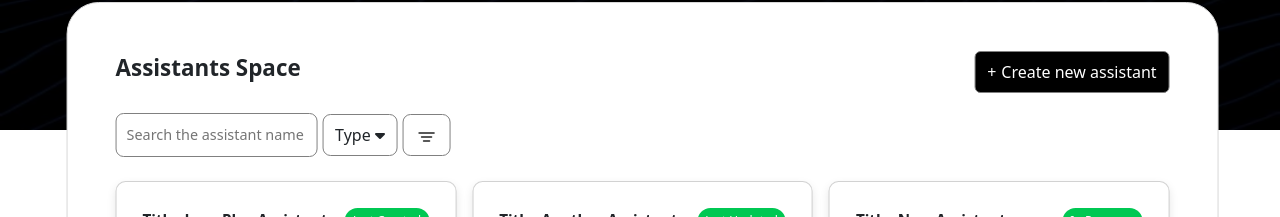
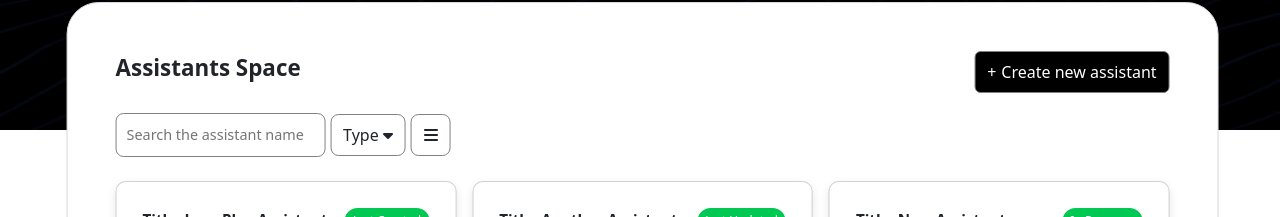
Before and after one commit to ibrahimsaber1/LARA-Platform-Frontend, a React (Vite) app: page / in a window 1280 px wide. Shown: the part 190-407 px from the top of the page. Built offline with nearby package versions, Linux system fonts and the light colour scheme.

Commit message:
edit the bar minue icon

```diff
--- a/src/Components/Pages/Home/Main.jsx
+++ b/src/Components/Pages/Home/Main.jsx
@@ -27,35 +27,7 @@ const Main = ({ onShowCreateAssistant }) => {
             Type <i className="fa-sharp fa-solid fa-caret-down"></i>
           </button>
           <button className="btn sort-btn w-10">
-            <svg
-              width={22}
-              height={18}
-              viewBox="0 0 22 18"
-              fill="none"
-              xmlns="http://www.w3.org/2000/svg"
-            >
-              <path
-                d="M18.5 5H3.5"
-                stroke="#232323"
-                strokeWidth="1.5"
-                strokeLinecap="round"
-                strokeLinejoin="round"
-              />
-              <path
-                d="M16 9H6"
-                stroke="#232323"
-                strokeWidth="1.5"
-                strokeLinecap="round"
-                strokeLinejoin="round"
-              />
-              <path
-                d="M14 13H8"
-                stroke="#232323"
-                strokeWidth="1.5"
-                strokeLinecap="round"
-                strokeLinejoin="round"
-              />
-            </svg>
+          <i class="fa-solid fa-bars"></i>
           </button>
         </div>
       </div>
```
